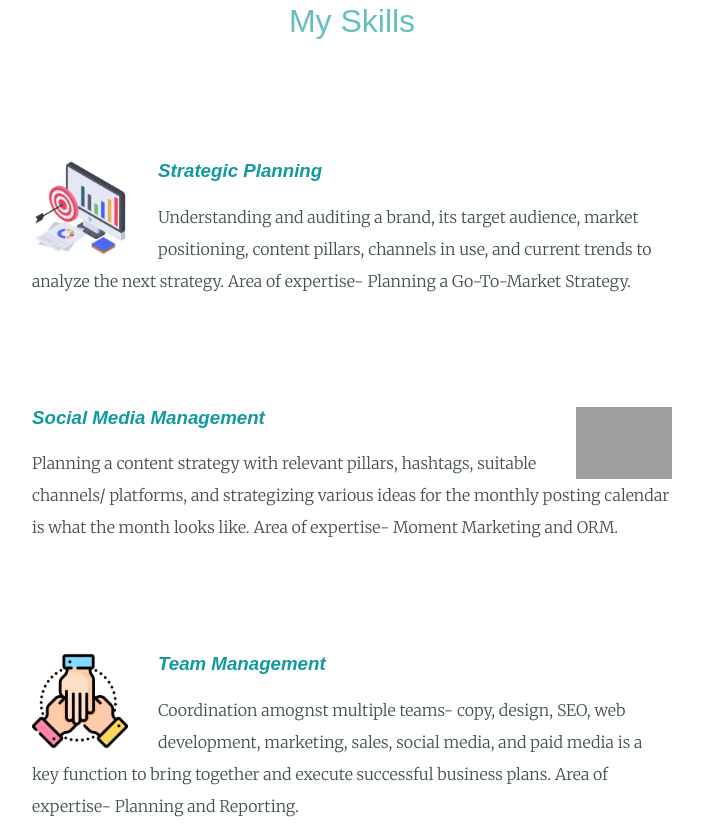
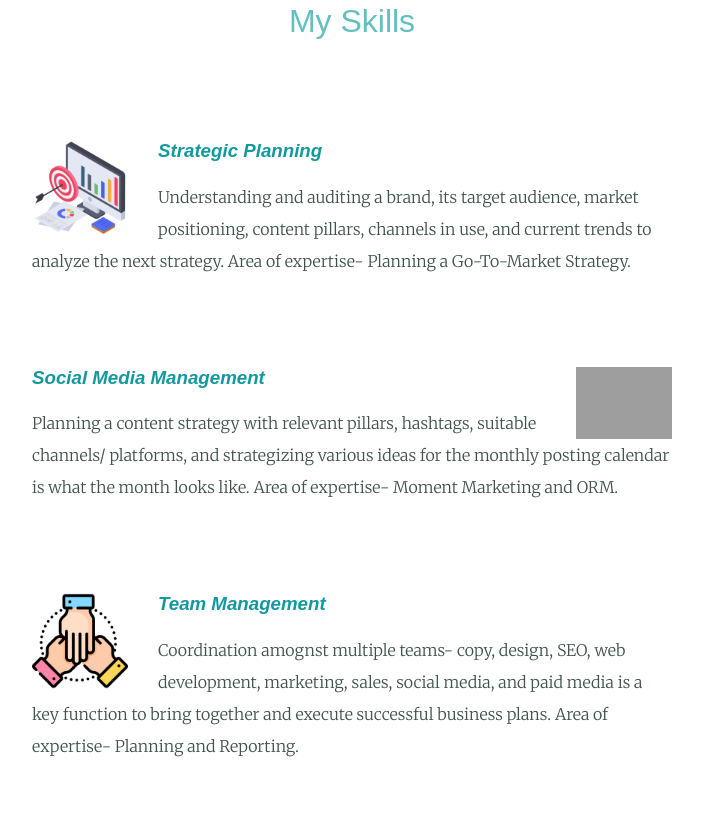
Before and after one commit to hemisha09/cv-website, a plain HTML site: page index.html in a window 1280 px wide. Shown: the part 1267-2092 px from the top of the page, without its empty margins (288-991 px from the left). Drawn offline with Linux system fonts and the light colour scheme; grey boxes are pictures that could not be loaded.

Commit message:
Update styles.css

```diff
--- a/styles.css
+++ b/styles.css
@@ -45,7 +45,7 @@ margin: 50px 0;
 
 .skill-row {
   width: 50%;
-  margin: 110px auto 110px auto;
+  margin: 90px auto 90px auto;
   text-align: left;
 }
 
```
